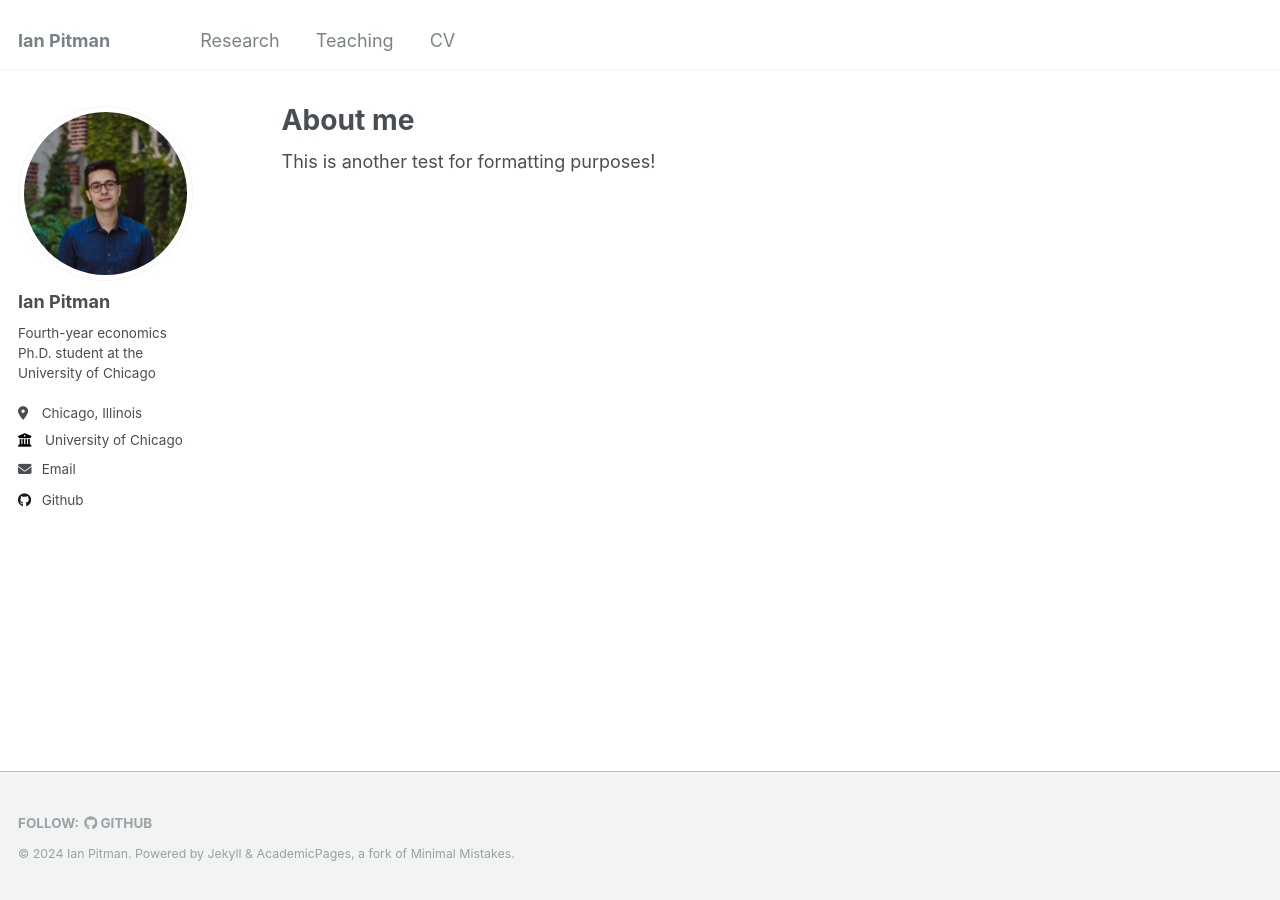
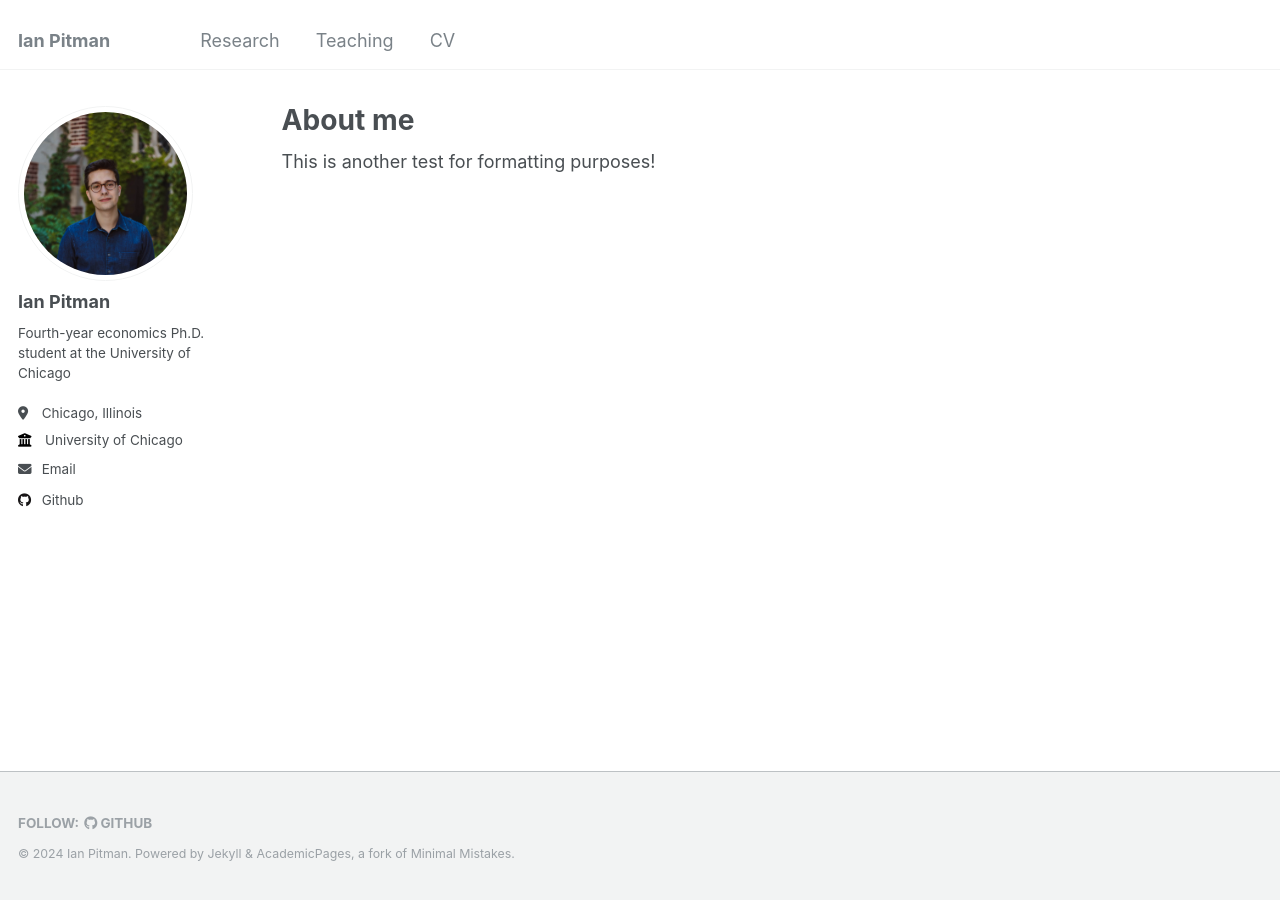
Before and after one commit to ipitman/ipitman.github.io, a Jekyll site: the page built from _pages/about.md, in a window 1280 px wide. Built offline with Jekyll 4.4.1, drawn with Linux system fonts in a browser that asks for light colours.

Commit message:
It's not working too good in _sidebar.scss

```diff
--- a/_sass/_sidebar.scss
+++ b/_sass/_sidebar.scss
@@ -109,7 +109,7 @@
 
   @include breakpoint($large) {
     display: block;
-    width: 90%; // This can be changed to adjust sidebar width
+    width: 100%; // This can be changed to adjust sidebar width
     padding-left: 0;
     padding-right: 0;
   }
```
